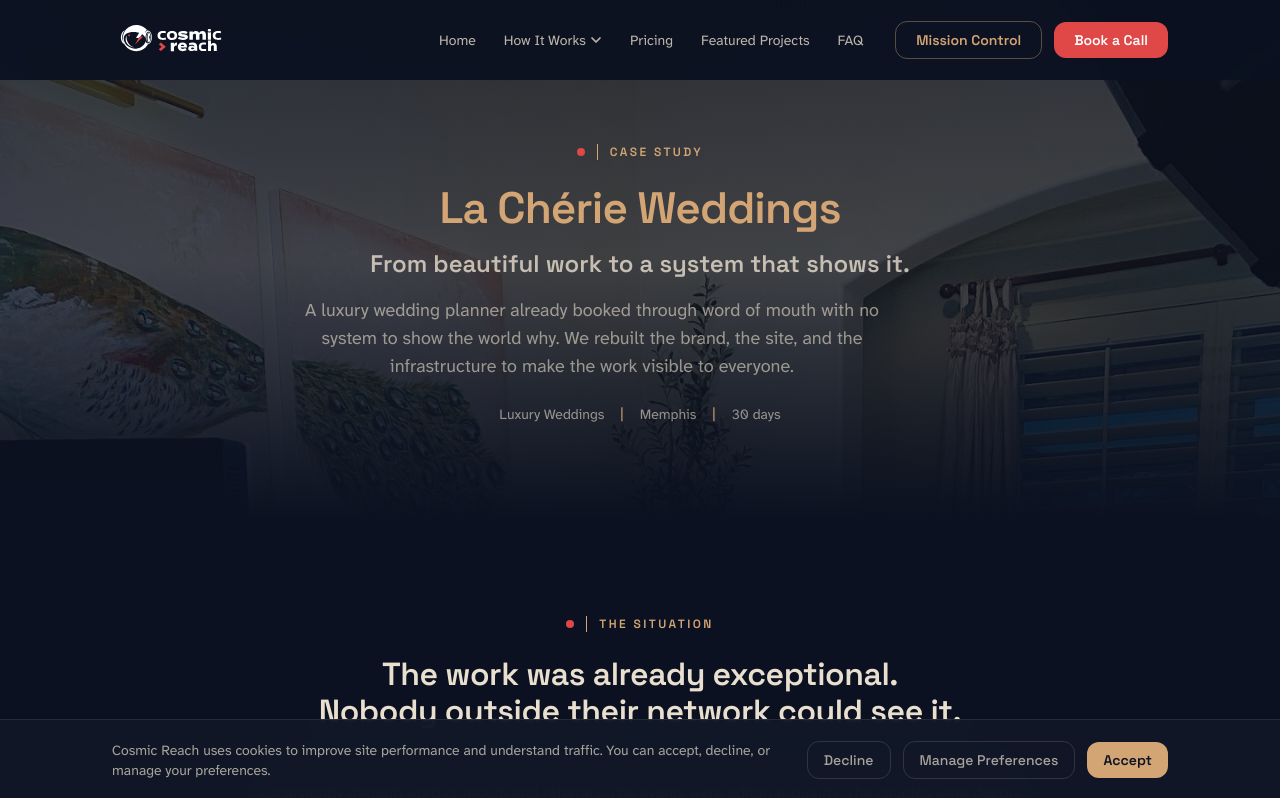
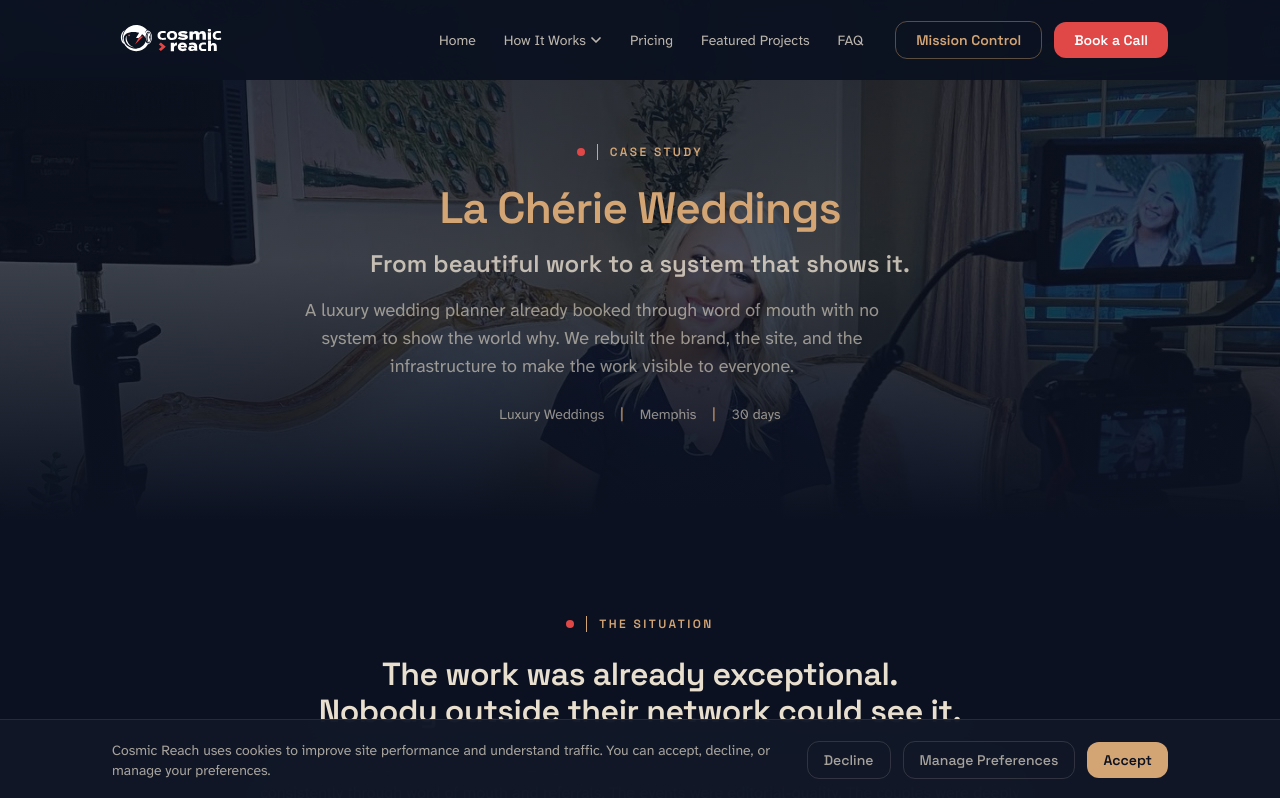
Before and after one commit to jordanknight1992-dotcom/cosmic-reach-creative, a Next.js app: page /work/la-cherie in a window 1280 px wide. Shown: the top 798 px of the page. Built offline with nearby package versions, Linux system fonts and the light colour scheme.

Commit message:
Fix La Chérie hero image position to show subject's face
Co-Authored-By: Claude Opus 4.6 <noreply@anthropic.com>

```diff
--- a/src/app/work/la-cherie/page.tsx
+++ b/src/app/work/la-cherie/page.tsx
@@ -75,7 +75,8 @@ export default function LaCherieCase() {
             src="/images/work/image-asset-11.jpeg"
             alt="The founder of La Chérie Weddings"
             fill
-            className="object-cover object-top"
+            className="object-cover"
+            style={{ objectPosition: "center 35%" }}
             priority
             sizes="100vw"
           />
```
